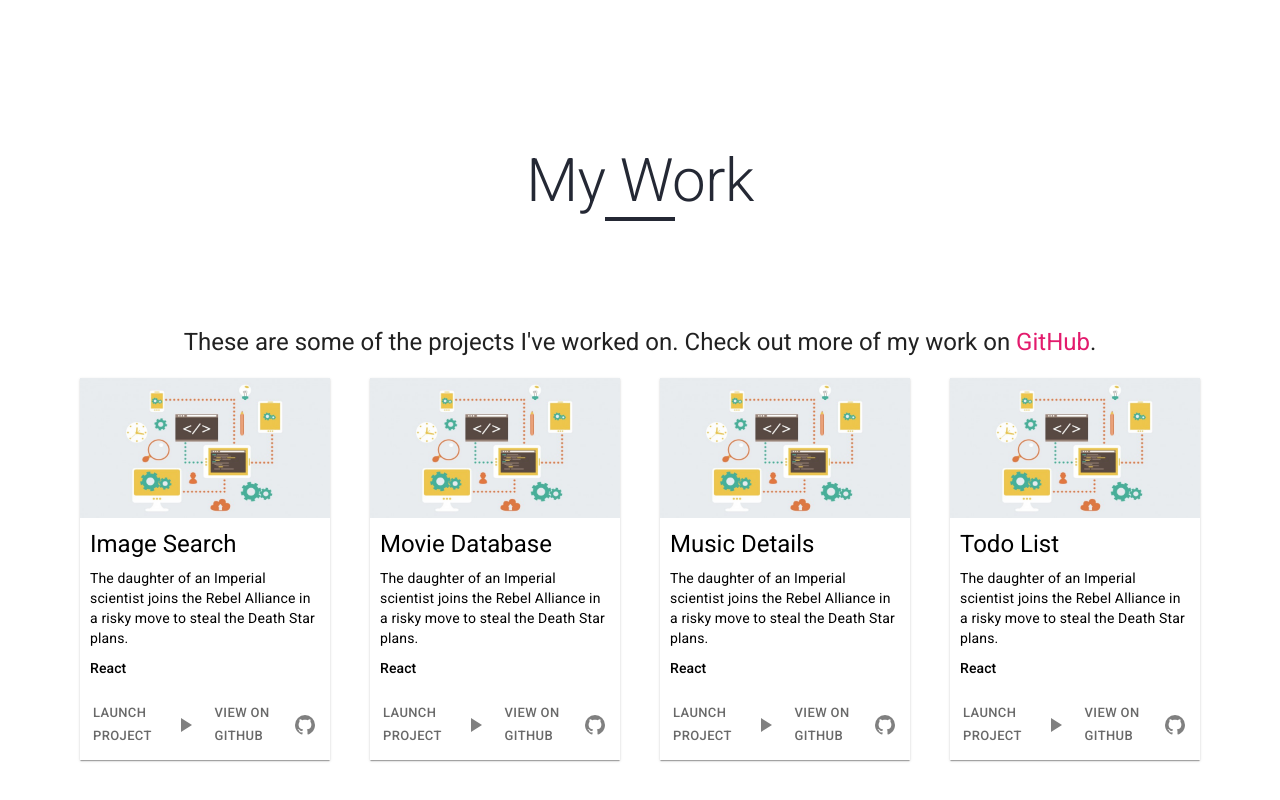
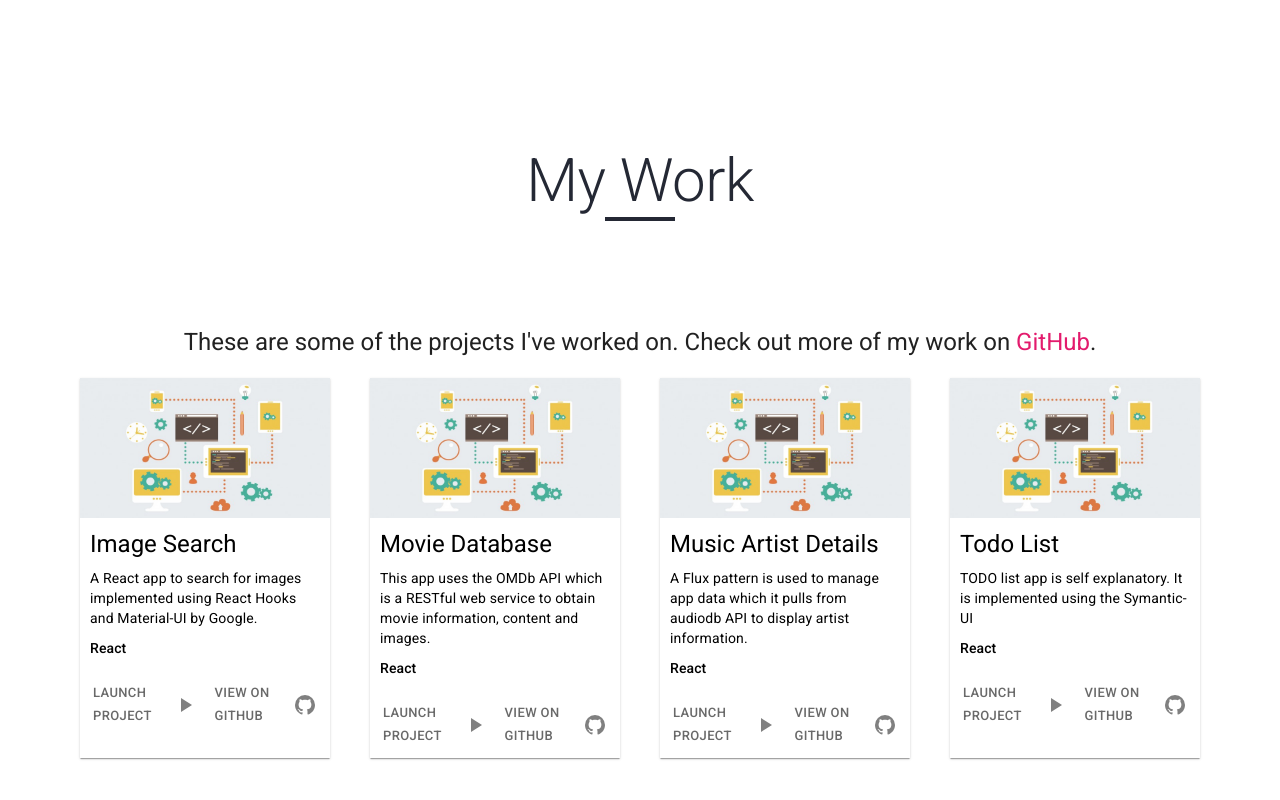
Before and after one commit to mekhalajoshi/portfolio, a React (Create React App) app: page / in a window 1280 px wide. Shown: the part 1627-2427 px from the top of the page. Built offline with nearby package versions, Linux system fonts and the light colour scheme.

Commit message:
Project card text fix

```diff
--- a/src/components/ProjectCard.jsx
+++ b/src/components/ProjectCard.jsx
@@ -60,6 +60,7 @@ const styles = {
 		margin: 'auto',
 		borderRadius: '0px',
 		textDecoration: 'none',
+		height: '380px',
 	},
 	CardActions: {
 		margin: '0px',
--- a/src/components/ProjectGrid.jsx
+++ b/src/components/ProjectGrid.jsx
@@ -84,7 +84,6 @@ export default class ProjectGrid extends Component {
 	render() {
 		return (
 			<div className='project_grid_container'>
-
 				<Grid
 					container
 					justify="center"
@@ -92,7 +91,6 @@ export default class ProjectGrid extends Component {
 					style={styles.GridContainer}
 				// className='GridContainer'
 				>
-
 					<Grid item className='tile-0' >
 						<ProjectCard
 							link={projects[0].Link}
@@ -158,28 +156,28 @@ const projects = [
 	{
 		Title: 'Image Search',
 		Poster: 'webdev.jpg',
-		Description: 'The daughter of an Imperial scientist joins the Rebel Alliance in a risky move to steal the Death Star plans.',
+		Description: 'A React app to search for images implemented using React Hooks and Material-UI by Google. ',
 		Tags: 'React',
 		Link: 'https://mekhalajoshi.github.io/Image-Search/',
 	},
 	{
 		Title: 'Movie Database',
 		Poster: 'webdev.jpg',
-		Description: 'The daughter of an Imperial scientist joins the Rebel Alliance in a risky move to steal the Death Star plans.',
+		Description: 'This app uses the OMDb API which is a RESTful web service to obtain movie information, content and images.',
 		Tags: 'React',
 		Link: 'https://mekhalajoshi.github.io/Movie-Search/',
 	},
 	{
-		Title: 'Music Details',
+		Title: 'Music Artist Details',
 		Poster: 'webdev.jpg',
-		Description: 'The daughter of an Imperial scientist joins the Rebel Alliance in a risky move to steal the Death Star plans.',
+		Description: 'A Flux pattern is used to manage app data which it pulls from audiodb API to display artist information.',
 		Tags: 'React',
 		Link: 'https://mekhalajoshi.github.io/Music-Search/',
 	},
 	{
 		Title: 'Todo List',
 		Poster: 'webdev.jpg',
-		Description: 'The daughter of an Imperial scientist joins the Rebel Alliance in a risky move to steal the Death Star plans.',
+		Description: 'TODO list app is self explanatory. It is implemented using the Symantic-UI',
 		Tags: 'React',
 		Link: 'https://mekhalajoshi.github.io/Todo-List/',
 	},
@@ -202,7 +200,6 @@ const projects = [
 const styles = {
 	GridContainer: {
 		display: 'flex',
-		height: '650px',
 		margin: 'auto',
 		alignContent: 'flex-start',
 		width: 'auto',
```
